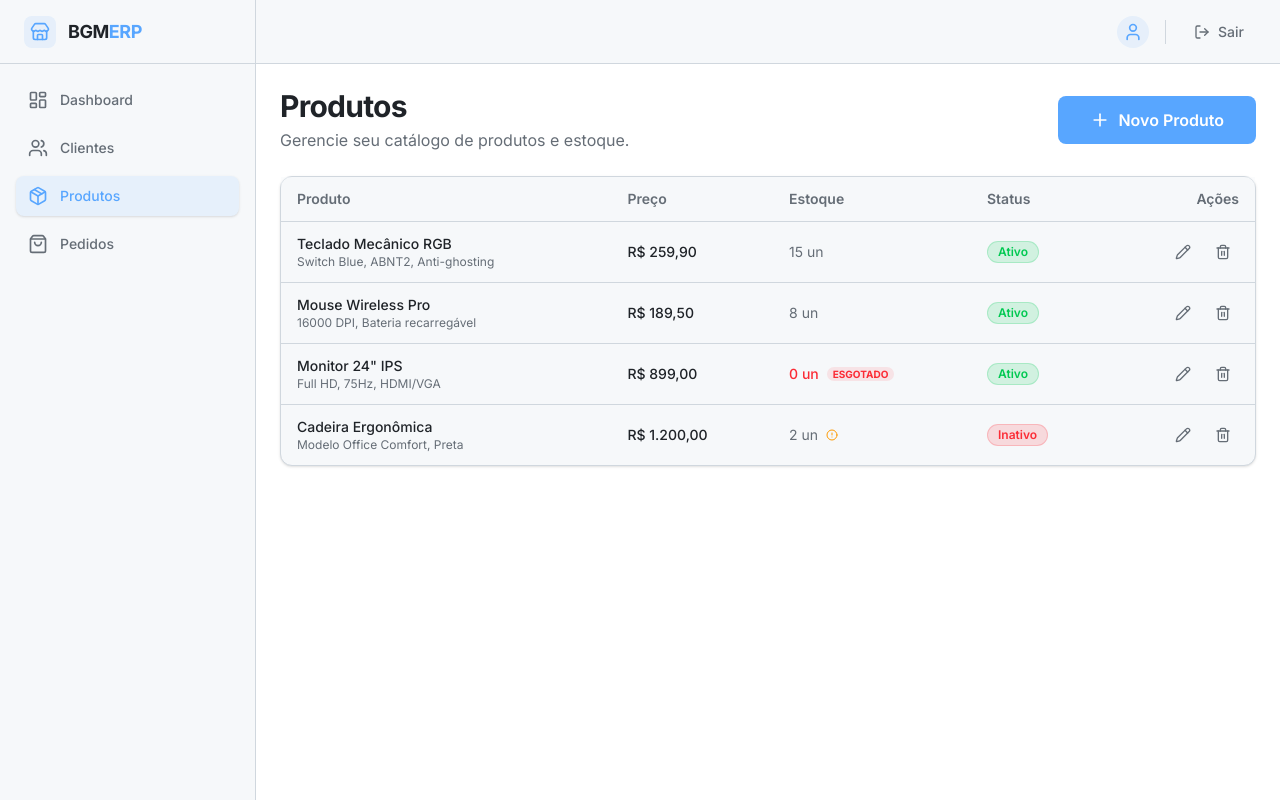
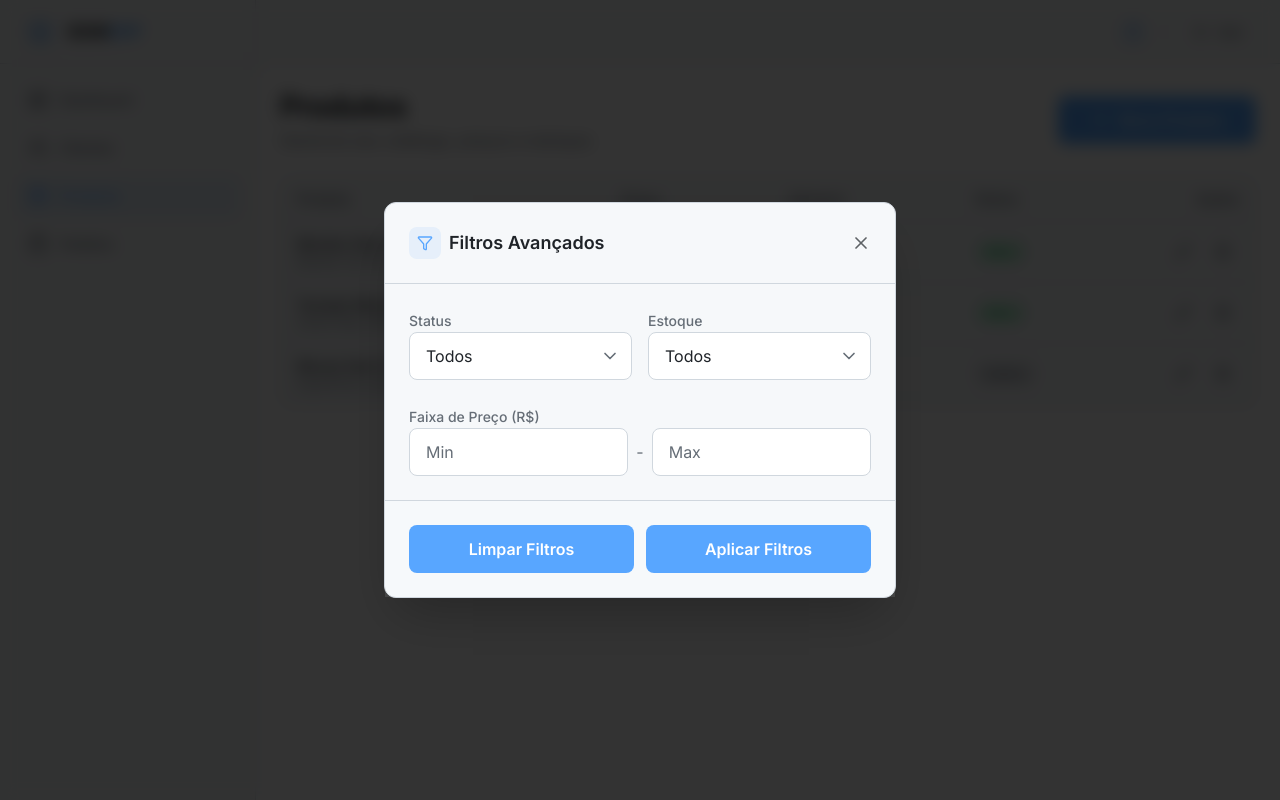
Before and after one commit to udoremi/dw3_final, a Next.js app in the folder erp_frontend/: page /produtos in a window 1280 px wide. Both pictures are taken after a click on the button "Filtros". Built offline with nearby package versions, Linux system fonts and the light colour scheme.

Commit message:
adicionei as modais de exclusão e filtros na tela de produtos

```diff
--- a/erp_frontend/src/app/(app)/produtos/page.tsx
+++ b/erp_frontend/src/app/(app)/produtos/page.tsx
@@ -1,38 +1,97 @@
 'use client';
 
+import { useState } from 'react';
 import Link from 'next/link';
 import { Plus, Filter } from 'lucide-react';
 import { Button } from '@/components/ui/Button';
-import { ProdutosTable } from '@/components/produtos/ProdutosTable';
+import { ProdutosTable, Produto } from '@/components/produtos/ProdutosTable';
+import { FilterModal } from '@/components/ui/FilterModal';
+import { DeleteModal } from '@/components/ui/DeleteModal';
+import { Label } from '@/components/ui/Label';
+import { Input } from '@/components/ui/Input';
+import { Select } from '@/components/ui/Select';
 
 export default function ProdutosPage() {
+  const [isFilterOpen, setIsFilterOpen] = useState(false);
+  const [isDeleteOpen, setIsDeleteOpen] = useState(false);
+
+  const [produtoParaDeletar, setProdutoParaDeletar] = useState<Produto | null>(null);
+
+  const handleOpenDeleteModal = (produto: Produto) => {
+    setProdutoParaDeletar(produto);
+    setIsDeleteOpen(true);
+  };
+
+  const confirmDelete = async () => {
+    if (produtoParaDeletar) {
+        console.log(`Excluindo produto ID: ${produtoParaDeletar.id} - ${produtoParaDeletar.nome}`);
+    }
+    setIsDeleteOpen(false);
+    setProdutoParaDeletar(null);
+  };
+
   return (
     <div className="flex w-full flex-col gap-6">
+
+      <FilterModal
+        isOpen={isFilterOpen}
+        onClose={() => setIsFilterOpen(false)}
+        onApply={() => setIsFilterOpen(false)}
+        onClear={() => console.log("Limpar filtros")}
+      >
+        <div className="grid grid-cols-1 sm:grid-cols-2 gap-4">
+            <div className="space-y-2">
+                <Label>Status</Label>
+                <Select>
+                    <option value="">Todos</option>
+                    <option value="true">Ativos</option>
+                    <option value="false">Inativos</option>
+                </Select>
+            </div>
+
+            <div className="space-y-2">
+                <Label>Estoque</Label>
+                <Select>
+                    <option value="">Todos</option>
+                    <option value="baixo">Estoque Baixo (&lt; 5)</option>
+                    <option value="zerado">Sem Estoque (0)</option>
+                </Select>
+            </div>
+        </div>
+
+        <div className="space-y-2">
+            <Label>Faixa de Preço (R$)</Label>
+            <div className="flex items-center gap-2">
+                <Input type="number" placeholder="Min" />
+                <span className="text-muted-foreground">-</span>
+                <Input type="number" placeholder="Max" />
+            </div>
+        </div>
+      </FilterModal>
+
+      <DeleteModal
+        isOpen={isDeleteOpen}
+        onClose={() => setIsDeleteOpen(false)}
+        onConfirm={confirmDelete}
+        title={`Excluir Produto?`}
+        description={`Tem certeza que deseja remover o produto "${produtoParaDeletar?.nome}" do catálogo?`}
+      />
+
       <div className="flex flex-col items-start justify-between gap-4 md:flex-row md:items-center">
         <div className="flex flex-col gap-1">
           <h1 className="text-3xl font-bold tracking-tight text-foreground">
             Produtos
           </h1>
           <p className="text-muted-foreground">
-            Gerencie seu catálogo de produtos e estoque.
+            Gerencie seu catálogo, preços e estoque.
           </p>
         </div>
 
         <div className="flex items-center gap-4">
           <Button
             type="button"
-            className="
-              gap-2
-              !bg-transparent
-              !text-white
-              hover:!bg-transparent
-              hover:opacity-70
-              border-0
-              shadow-none
-              px-0
-              h-auto
-              w-auto
-            "
+            onClick={() => setIsFilterOpen(true)}
+            className="gap-2 !bg-transparent !text-white hover:!bg-transparent hover:opacity-70 border-0 shadow-none px-0 h-auto w-auto"
           >
             <Filter className="h-4 w-4" />
             <span className="text-sm font-medium">Filtros</span>
@@ -45,10 +104,10 @@ export default function ProdutosPage() {
             </Button>
           </Link>
         </div>
-
       </div>
 
-      <ProdutosTable />
+      <ProdutosTable onDelete={handleOpenDeleteModal} />
+
     </div>
   );
 }
--- a/erp_frontend/src/components/produtos/ProdutosTable.tsx
+++ b/erp_frontend/src/components/produtos/ProdutosTable.tsx
@@ -1,10 +1,9 @@
 'use client';
 
 import Link from 'next/link';
-import { Pencil, Trash2, AlertCircle } from 'lucide-react';
+import { Pencil, Trash2 } from 'lucide-react';
 
-// Tipagem baseada no seu SQL
-interface Produto {
+export interface Produto {
   id: number;
   nome: string;
   descricao: string;
@@ -13,56 +12,26 @@ interface Produto {
   ativo: boolean;
 }
 
-// Dados Mock (Simulação)
 const produtosMock: Produto[] = [
-  {
-    id: 1,
-    nome: 'Teclado Mecânico RGB',
-    descricao: 'Switch Blue, ABNT2, Anti-ghosting',
-    preco: 259.90,
-    estoque: 15,
-    ativo: true,
-  },
-  {
-    id: 2,
-    nome: 'Mouse Wireless Pro',
-    descricao: '16000 DPI, Bateria recarregável',
-    preco: 189.50,
-    estoque: 8,
-    ativo: true,
-  },
-  {
-    id: 3,
-    nome: 'Monitor 24" IPS',
-    descricao: 'Full HD, 75Hz, HDMI/VGA',
-    preco: 899.00,
-    estoque: 0,
-    ativo: true,
-  },
-  {
-    id: 4,
-    nome: 'Cadeira Ergonômica',
-    descricao: 'Modelo Office Comfort, Preta',
-    preco: 1200.00,
-    estoque: 2,
-    ativo: false,
-  },
+  { id: 1, nome: 'Monitor Dell 24"', descricao: 'Monitor Full HD IPS', preco: 1200.00, estoque: 15, ativo: true },
+  { id: 2, nome: 'Teclado Mecânico Logitech', descricao: 'Switch Blue, RGB', preco: 450.00, estoque: 8, ativo: true },
+  { id: 3, nome: 'Mouse Sem Fio', descricao: 'Ergonômico, pilha AA', preco: 89.90, estoque: 0, ativo: false },
 ];
 
-// Função utilitária para formatar moeda
-const formatCurrency = (value: number) => {
-  return new Intl.NumberFormat('pt-BR', {
-    style: 'currency',
-    currency: 'BRL',
-  }).format(value);
-};
+function EstoqueBadge({ qtd }: { qtd: number }) {
+  if (qtd === 0) {
+    return <span className="text-xs font-medium text-red-500 bg-red-500/10 px-2 py-1 rounded-full">Sem Estoque</span>;
+  }
+  if (qtd < 5) {
+    return <span className="text-xs font-medium text-yellow-500 bg-yellow-500/10 px-2 py-1 rounded-full">Baixo ({qtd})</span>;
+  }
+  return <span className="text-xs font-medium text-green-500 bg-green-500/10 px-2 py-1 rounded-full">{qtd} unid.</span>;
+}
 
-// Badge de Status (Mesmo padrão)
 function StatusBadge({ ativo }: { ativo: boolean }) {
   const styles = ativo
     ? 'bg-green-500/15 text-green-500 border-green-500/20'
-    : 'bg-red-500/15 text-red-500 border-red-500/20';
-
+    : 'bg-gray-500/15 text-gray-500 border-gray-500/20';
   return (
     <span className={`inline-flex items-center rounded-full border px-2.5 py-0.5 text-xs font-semibold ${styles}`}>
       {ativo ? 'Ativo' : 'Inativo'}
@@ -70,7 +39,14 @@ function StatusBadge({ ativo }: { ativo: boolean }) {
   );
 }
 
-export function ProdutosTable() {
+interface ProdutosTableProps {
+  onDelete: (produto: Produto) => void;
+}
+
+export function ProdutosTable({ onDelete }: ProdutosTableProps) {
+
+  const formatMoney = (val: number) => new Intl.NumberFormat('pt-BR', { style: 'currency', currency: 'BRL' }).format(val);
+
   return (
     <div className="w-full rounded-xl border border-border bg-card shadow-sm">
       <div className="overflow-x-auto">
@@ -88,48 +64,25 @@ export function ProdutosTable() {
           <tbody className="divide-y divide-border">
             {produtosMock.map((produto) => (
               <tr key={produto.id} className="hover:bg-muted/50 transition-colors">
-                {/* Coluna Produto + Descrição */}
                 <td className="px-4 py-3 align-middle">
                   <div className="flex flex-col">
                     <span className="font-medium text-foreground">{produto.nome}</span>
-                    <span className="truncate max-w-[200px] text-xs text-muted-foreground" title={produto.descricao}>
-                      {produto.descricao}
-                    </span>
+                    <span className="text-xs text-muted-foreground truncate max-w-[200px]">{produto.descricao}</span>
                   </div>
                 </td>
-
-                {/* Coluna Preço */}
-                <td className="px-4 py-3 align-middle text-foreground font-medium">
-                  {formatCurrency(produto.preco)}
+                <td className="px-4 py-3 align-middle font-medium text-muted-foreground">
+                  {formatMoney(produto.preco)}
                 </td>
-
-                {/* Coluna Estoque */}
                 <td className="px-4 py-3 align-middle">
-                  <div className="flex items-center gap-2">
-                    <span className={produto.estoque === 0 ? 'text-red-500 font-medium' : 'text-muted-foreground'}>
-                      {produto.estoque} un
-                    </span>
-                    {produto.estoque <= 3 && produto.estoque > 0 && (
-                      <span title="Estoque Baixo" className="text-amber-500">
-                        <AlertCircle className="h-3 w-3" />
-                      </span>
-                    )}
-                    {produto.estoque === 0 && (
-                      <span className="text-[10px] uppercase font-bold text-red-500 bg-red-500/10 px-1.5 rounded">Esgotado</span>
-                    )}
-                  </div>
+                  <EstoqueBadge qtd={produto.estoque} />
                 </td>
-
-                {/* Coluna Status */}
                 <td className="px-4 py-3 align-middle">
                   <StatusBadge ativo={produto.ativo} />
                 </td>
 
-                {/* Coluna Ações */}
+                {/* AÇÕES */}
                 <td className="px-4 py-3 align-middle text-right">
                   <div className="flex items-center justify-end gap-2">
-
-                    {/* Botão Editar */}
                     <Link
                       href={`/produtos/editar/${produto.id}`}
                       className="flex h-8 w-8 items-center justify-center rounded-md border border-transparent text-muted-foreground hover:bg-primary/10 hover:text-primary hover:border-primary/20 transition-all"
@@ -138,15 +91,13 @@ export function ProdutosTable() {
                       <Pencil className="h-4 w-4" />
                     </Link>
 
-                    {/* Botão Excluir */}
                     <button
-                      onClick={() => console.log('Excluir produto', produto.id)}
-                      className="flex h-8 w-8 items-center justify-center rounded-md border border-transparent text-muted-foreground hover:bg-red-500/10 hover:text-red-500 hover:border-red-500/20 transition-all"
+                      onClick={() => onDelete(produto)}
+                      className="flex h-8 w-8 items-center justify-center rounded-md border border-transparent text-muted-foreground hover:bg-danger/10 hover:text-danger hover:border-danger/20 transition-all"
                       title="Excluir"
                     >
                       <Trash2 className="h-4 w-4" />
                     </button>
-
                   </div>
                 </td>
               </tr>
```
